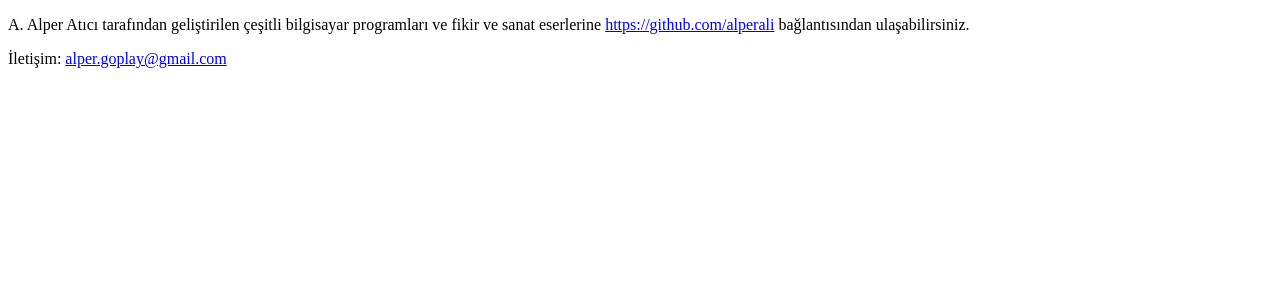
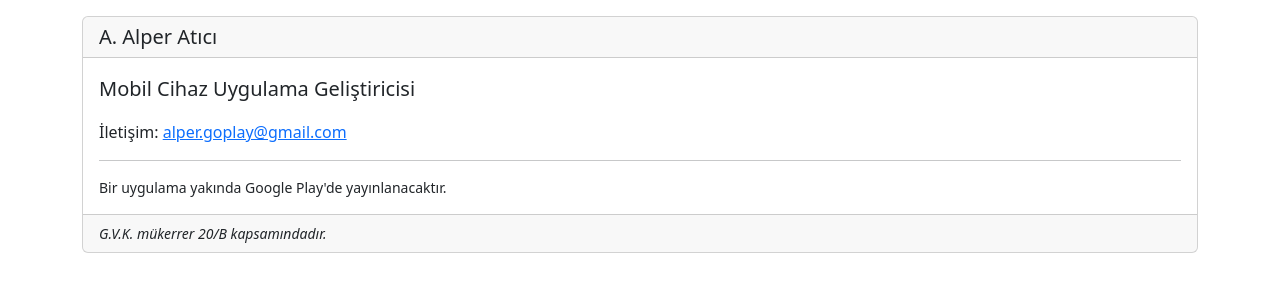
Before and after one commit to alperali/alperali.github.io, a plain HTML site: page index.html in a window 1280 px wide. Drawn offline with nearby package versions, Linux system fonts and the light colour scheme.

Commit message:
Update index.html

```diff
--- a/index.html
+++ b/index.html
@@ -4,14 +4,27 @@
     <meta charset="utf-8">
     <meta name="viewport" content="width=device-width, initial-scale=1">
     <title>A. Alper Atıcı</title>
-  <script async src="https://pagead2.googlesyndication.com/pagead/js/adsbygoogle.js?client=ca-pub-2115371992848906"
-     crossorigin="anonymous"></script>
+    <link href="https://cdn.jsdelivr.net/npm/bootstrap@5.3.3/dist/css/bootstrap.min.css" rel="stylesheet" integrity="sha384-QWTKZyjpPEjISv5WaRU9OFeRpok6YctnYmDr5pNlyT2bRjXh0JMhjY6hW+ALEwIH" crossorigin="anonymous">
   </head>
   <body>
-  <p>A. Alper Atıcı tarafından geliştirilen
-    çeşitli bilgisayar programları ve fikir ve sanat eserlerine
-    <a href="https://github.com/alperali">https://github.com/alperali</a> bağlantısından ulaşabilirsiniz.
-  </p>
-  <p>İletişim: <a href="mailto:alper.goplay@gmail.com">alper.goplay@gmail.com</a></p>
+    <div class="container">
+      <div class="row">
+        <div class="col">
+          <div class="card mt-3">
+            <h5 class="card-header">A. Alper Atıcı</h5>
+            <div class="card-body">
+              <p class="card-title lead">Mobil Cihaz Uygulama Geliştiricisi</p>
+              <p class="card-text pt-2">İletişim: <a href="mailto:alper.goplay@gmail.com" class="card-link">alper.goplay@gmail.com</a></p>
+              <hr>
+              <p class="card-text small">Bir uygulama yakında Google Play'de yayınlanacaktır.</p>
+            </div>
+            <div class="card-footer fw-lighter fst-italic small">
+              G.V.K. mükerrer 20/B kapsamındadır.
+            </div>
+          </div>
+        </div>
+      </div>
+    </div>
+    <script src="https://cdn.jsdelivr.net/npm/bootstrap@5.3.3/dist/js/bootstrap.min.js" integrity="sha384-0pUGZvbkm6XF6gxjEnlmuGrJXVbNuzT9qBBavbLwCsOGabYfZo0T0to5eqruptLy" crossorigin="anonymous"></script>
   </body>
 </html>
```
Lines whose indentation alone changed are shown as unchanged.
